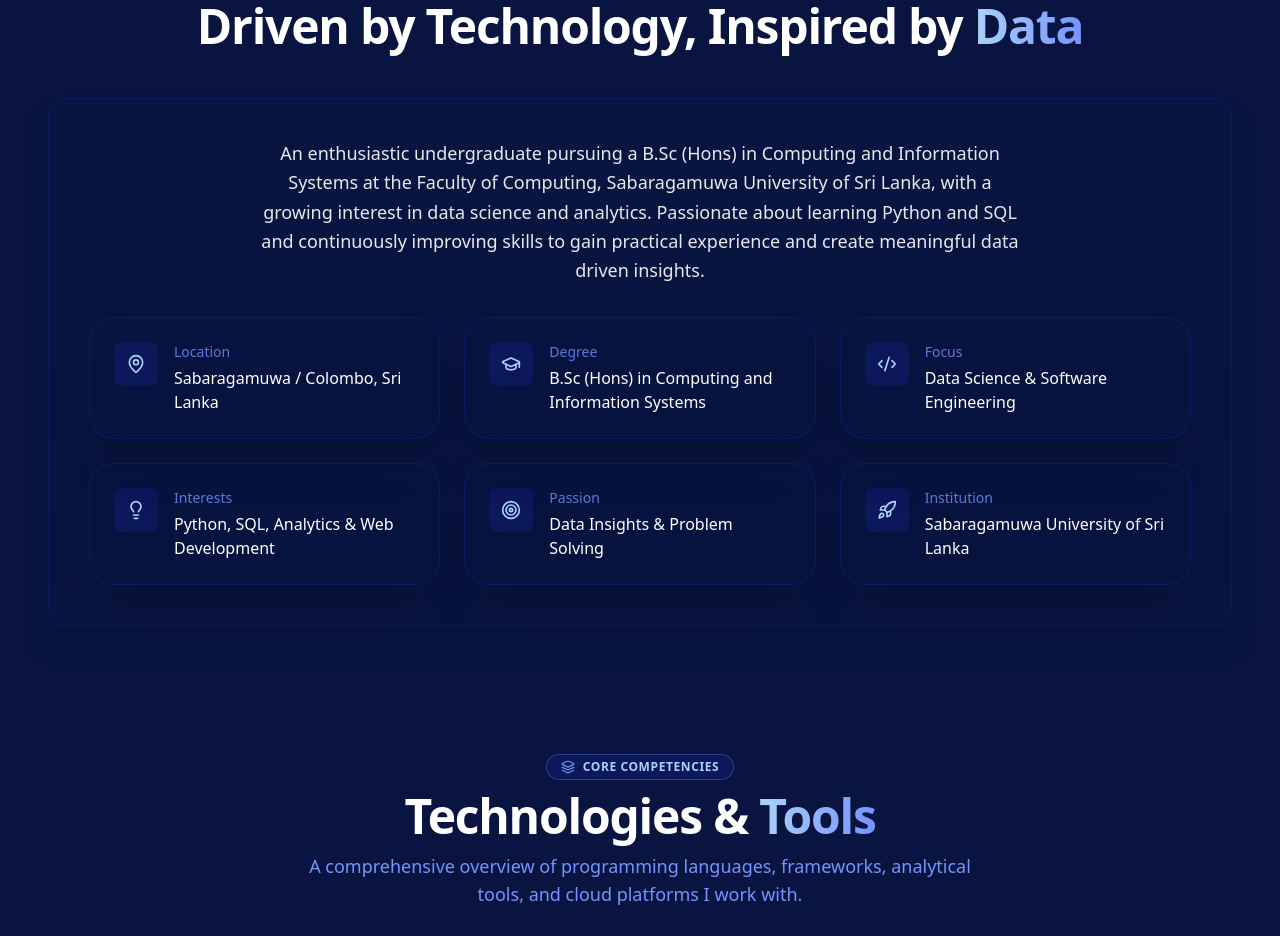
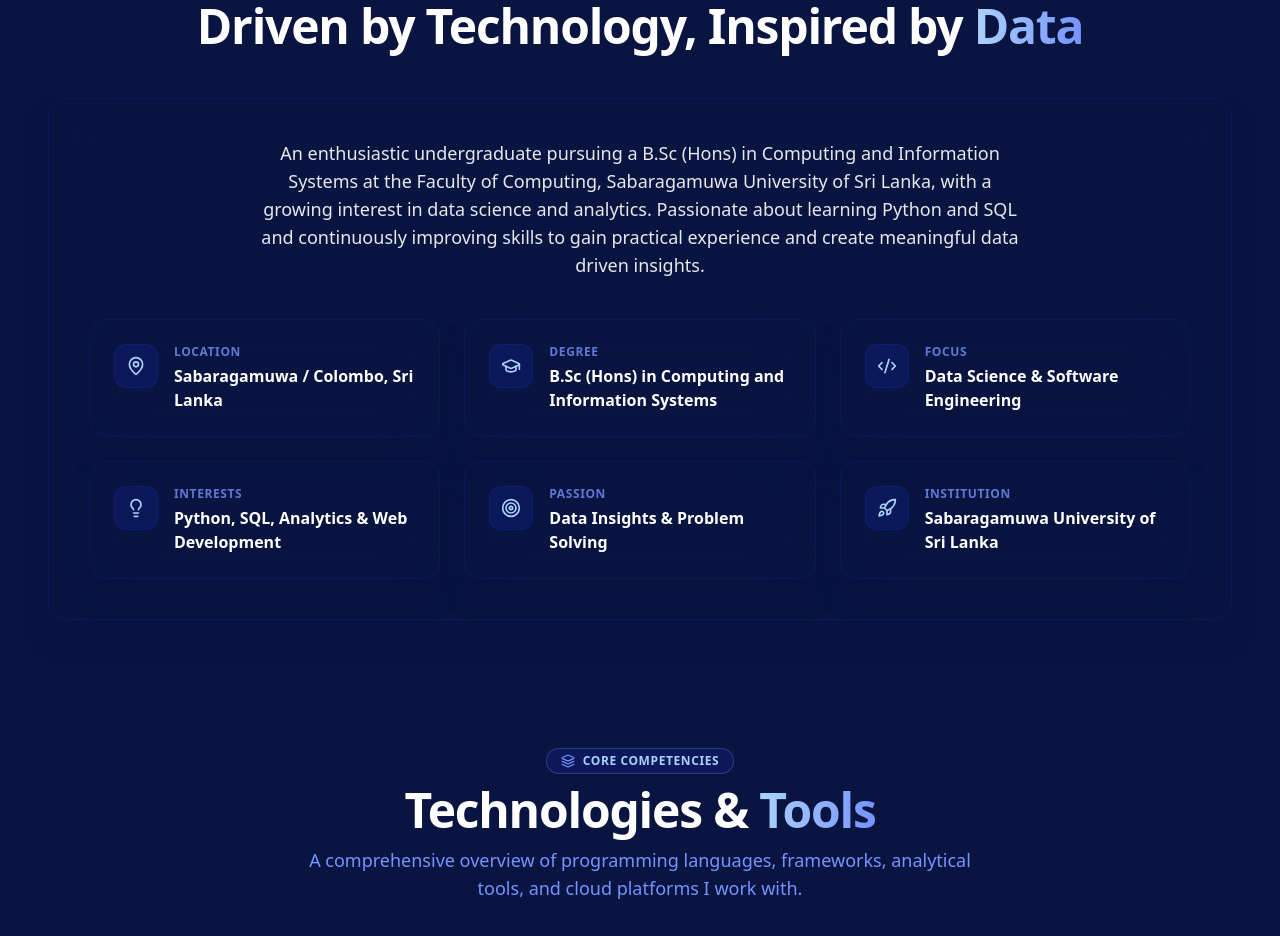
Before and after one commit to pasindu-denuwan/portfolio, a Next.js app in the folder portfolio-main/: page / in a window 1280 px wide. Shown: the part 900-1836 px from the top of the page. Built offline with nearby package versions, Linux system fonts and the light colour scheme.

Commit message:
feat: add About and Resume components to portfolio section

```diff
--- a/portfolio-main/components/About.tsx
+++ b/portfolio-main/components/About.tsx
@@ -35,25 +35,33 @@ export default function About() {
           initial={{ opacity: 0, scale: 0.95 }}
           whileInView={{ opacity: 1, scale: 1 }}
           viewport={{ once: true }}
-          className="glass-card p-6 md:p-10"
+          transition={{ duration: 0.5 }}
+          className="glass-card p-6 sm:p-8 md:p-10 rounded-3xl border border-primary/30 hover:border-secondary/40 transition-all duration-300 shadow-2xl"
         >
-          <p className="text-white/90 text-lg leading-relaxed mb-8 text-center max-w-3xl mx-auto">
+          <p className="text-white/90 text-base md:text-lg leading-relaxed mb-8 sm:mb-10 text-center max-w-3xl mx-auto">
             An enthusiastic undergraduate pursuing a B.Sc (Hons) in Computing and Information Systems at the Faculty of Computing, Sabaragamuwa University of Sri Lanka, with a growing interest in data science and analytics. Passionate about learning Python and SQL and continuously improving skills to gain practical experience and create meaningful data driven insights.
           </p>
 
-          <div className="grid grid-cols-1 md:grid-cols-2 lg:grid-cols-3 gap-6">
+          <div className="grid grid-cols-1 md:grid-cols-2 lg:grid-cols-3 gap-5 sm:gap-6">
             {cards.map((card, idx) => (
               <motion.div
                 key={idx}
-                whileHover={{ y: -5 }}
-                className="glass-panel p-6 flex items-start gap-4 group"
+                initial={{ opacity: 0, y: 15 }}
+                whileInView={{ opacity: 1, y: 0 }}
+                viewport={{ once: true }}
+                transition={{ duration: 0.4, delay: idx * 0.06 }}
+                className="glass-card p-5 sm:p-6 rounded-2xl border border-primary/30 hover:border-secondary/60 hover:shadow-[0_8px_30px_rgba(27,44,193,0.35)] hover:-translate-y-1 transition-all duration-300 flex items-start gap-4 group cursor-default"
               >
-                <div className="p-3 rounded-lg bg-primary/20 text-accent group-hover:bg-primary/40 transition-colors">
+                <div className="w-11 h-11 rounded-xl bg-primary/20 border border-primary/30 text-accent group-hover:bg-primary/40 group-hover:border-secondary/60 group-hover:scale-105 group-hover:shadow-[0_0_15px_rgba(118,146,255,0.4)] flex items-center justify-center transition-all duration-300 flex-shrink-0">
                   {card.icon}
                 </div>
-                <div>
-                  <h4 className="text-secondary/80 text-sm font-medium">{card.title}</h4>
-                  <p className="text-white font-medium mt-1">{card.value}</p>
+                <div className="min-w-0 flex-1">
+                  <h4 className="text-secondary/80 text-xs font-semibold uppercase tracking-wider mb-1">
+                    {card.title}
+                  </h4>
+                  <p className="text-white font-bold text-sm sm:text-base group-hover:text-accent transition-colors leading-snug">
+                    {card.value}
+                  </p>
                 </div>
               </motion.div>
             ))}
--- a/portfolio-main/components/Resume.tsx
+++ b/portfolio-main/components/Resume.tsx
@@ -15,7 +15,7 @@ export default function Resume() {
         initial={{ opacity: 0, scale: 0.95 }}
         whileInView={{ opacity: 1, scale: 1 }}
         viewport={{ once: true }}
-        className="max-w-4xl mx-auto glass-card p-8 md:p-10 text-center rounded-3xl"
+        className="max-w-4xl mx-auto glass-card p-8 md:p-10 text-center rounded-3xl border border-primary/30 hover:border-secondary/50 hover:shadow-[0_8px_30px_rgba(27,44,193,0.35)] transition-all duration-300"
       >
         <h3 className="text-3xl font-bold text-white mb-4">My Resume</h3>
         <p className="text-white/90 text-lg mb-8 max-w-2xl mx-auto">
```
